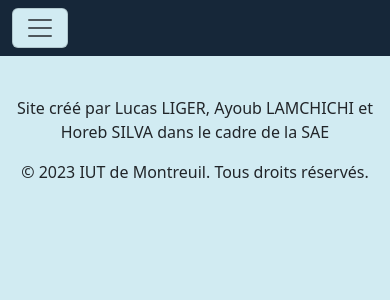
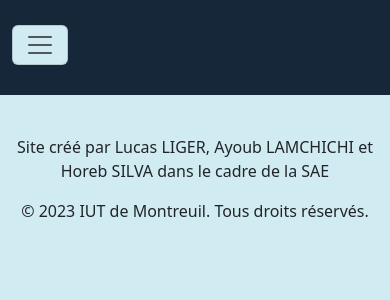
Before and after one commit to Ayaube/saedevweb, a PHP site: page /index.php in a window 390 px wide. Shown: the top 300 px of the page. Run offline with PHP 8.4, Linux system fonts and the light colour scheme.

```diff
--- a/site/css/style.css
+++ b/site/css/style.css
@@ -25,6 +25,12 @@ nav.navbar.navbar-expand-lg.navbar-light.bg-light.navbar-custom {
 .navbar-custom .navbar-toggler {
     background-color: #D1EBF2;
 }
+
+.navbar-custom {
+    padding-top: 25px;
+    padding-bottom: 30px;
+}
+
 
 .btn-custom {
     color: #AC8651;
```
